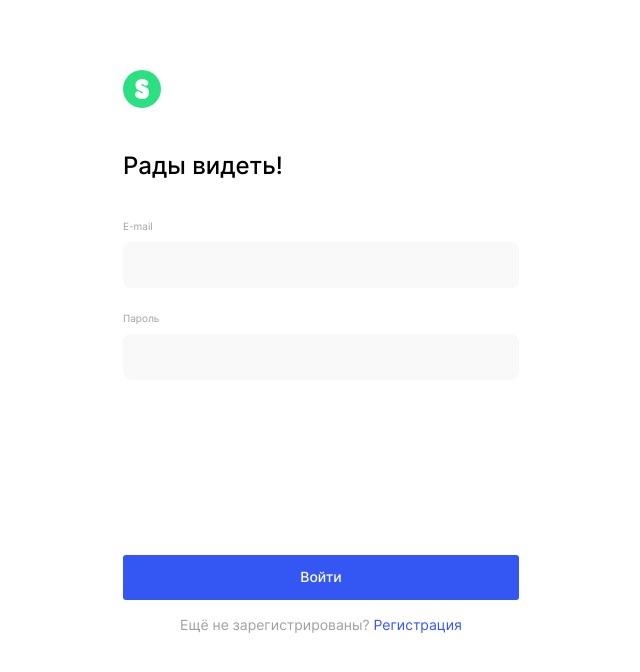
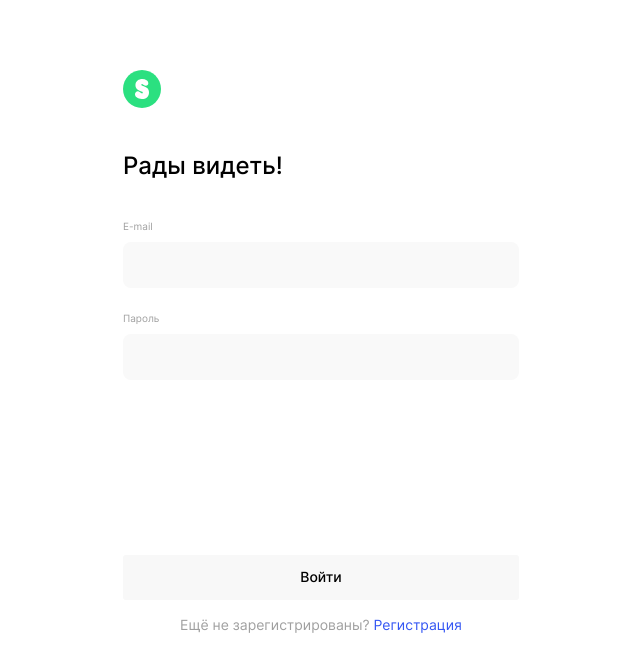
Before and after one commit to VasilyRazdorsky/movies-explorer-frontend, a React (Create React App) app: page /signin in a window 1280 px wide. Shown: the top 672 px of the page, without its empty margins (319-959 px from the left). Built offline with nearby package versions, Linux system fonts and the light colour scheme.

Commit message:
реализовать хук useFormValidation и использовать его в формах

```diff
--- a/src/components/Form/Form.jsx
+++ b/src/components/Form/Form.jsx
@@ -1,12 +1,12 @@
-const Form = ({ currentPage, submitButtonText, children }) => {
+const Form = ({ currentPage, submitButtonText, isValid, handleSubmit, children }) => {
     return (
         <form
             action="#"
             className="form"
-            noValidate
+            onSubmit={handleSubmit}
         >
             {children}
-            <button type="submit" className={`form__submit-button ${currentPage.pathname === "/signin" ? "form__submit-button_action_login" : "form__submit-button_action_register"}`}>{submitButtonText}</button>
+            <button type="submit" disabled={!isValid} className={`form__submit-button ${!isValid && "form__submit-button_disabled"} ${currentPage.pathname === "/signin" ? "form__submit-button_action_login" : "form__submit-button_action_register"}`}>{submitButtonText}</button>
         </form>
     );
 }
--- a/src/components/Login/Login.jsx
+++ b/src/components/Login/Login.jsx
@@ -1,8 +1,14 @@
 import { Link } from "react-router-dom";
 import Header from "../Header/Header";
 import Form from "../Form/Form";
+import useFormValidation from "../../hooks/useFormValidation";
 
 const Login = ({currentPage}) => {
+    const { handleInputChange, isFormValid } = useFormValidation();
+
+    const handleSubmit = (e) => {
+        e.preventDefault();
+    }
 
     return (
         <>
@@ -13,6 +19,8 @@ const Login = ({currentPage}) => {
                 <Form
                     currentPage={currentPage}
                     submitButtonText="Войти"
+                    isValid={isFormValid}
+                    handleSubmit={handleSubmit}
                     children={
                     <>
                     <label htmlFor="email" className="form__label">E-mail</label>
@@ -22,6 +30,9 @@ const Login = ({currentPage}) => {
                         name="email"
                         id="email"
                         required
+                        minLength="2"
+                        maxLength="64"
+                        onChange={handleInputChange}
                     />
                     <span className="form__error">Что-то пошло не так...</span>
 
@@ -32,6 +43,9 @@ const Login = ({currentPage}) => {
                         name="password"
                         id="password"
                         required
+                        minLength="2"
+                        maxLength="40"
+                        onChange={handleInputChange}
                      />
                     <span className="form__error">Что-то пошло не так...</span>
                     </>
--- a/src/components/Register/Register.jsx
+++ b/src/components/Register/Register.jsx
@@ -1,8 +1,14 @@
 import Header from "../Header/Header";
 import Form from "../Form/Form";
 import { Link } from "react-router-dom";
+import useFormValidation from "../../hooks/useFormValidation";
 
 const Register = ({currentPage}) => {
+    const { handleInputChange, isFormValid } = useFormValidation();
+    const handleSubmit = (e) => {
+        e.preventDefault();
+    }
+
     return(
         <>
             <Header currentPage={currentPage} />
@@ -12,6 +18,8 @@ const Register = ({currentPage}) => {
                 <Form
                     currentPage={currentPage}
                     submitButtonText="Зарегистрироваться"
+                    isValid={isFormValid}
+                    handleSubmit={handleSubmit}
                     children={
                     <>
                     <label htmlFor="name" className="form__label">Имя</label>
@@ -21,6 +29,9 @@ const Register = ({currentPage}) => {
                         name="name"
                         id="name"
                         required
+                        minLength="2"
+                        maxLength="30"
+                        onChange={handleInputChange}
                     />
                     <span className="form__error">Что-то пошло не так...</span>
 
@@ -31,6 +42,9 @@ const Register = ({currentPage}) => {
                         name="email"
                         id="email"
                         required
+                        minLength="2"
+                        maxLength="64"
+                        onChange={handleInputChange}
                     />
                     <span className="form__error">Что-то пошло не так...</span>
 
@@ -41,6 +55,9 @@ const Register = ({currentPage}) => {
                         name="password"
                         id="password"
                         required
+                        minLength="2"
+                        maxLength="40"
+                        onChange={handleInputChange}
                      />
                     <span className="form__error">Что-то пошло не так...</span>
                     </>
--- /dev/null
+++ b/src/constants.js
@@ -0,0 +1,4 @@
+const emailRegex =
+  /^(([^<>()[\].,;:\s@"]+(\.[^<>()[\].,;:\s@"]+)*)|(".+"))@(([^<>()[\].,;:\s@"]+\.)+[^<>()[\].,;:\s@"]{2,})$/iu;
+
+export { emailRegex };
--- /dev/null
+++ b/src/hooks/useFormValidation.js
@@ -0,0 +1,54 @@
+import { useCallback, useEffect, useState } from "react";
+import { emailRegex } from "../constants";
+
+const useFormValidation = () => {
+  const [values, setValues] = useState({
+    email: "",
+    password: "",
+  });
+  const [errors, setErrors] = useState({});
+  const [isFormValid, setIsFormValid] = useState(false);
+  const [target, setTarget] = useState("");
+
+  const handleInputChange = (e) => {
+    setValues({
+      ...values,
+      [e.target.name]: e.target.value,
+    });
+    setErrors({
+      ...errors,
+      [e.target.name]: e.validationMessage,
+    });
+    setTarget(e.target);
+  };
+
+  const validateEmail = (email) => {
+    return email.toLowerCase().match(emailRegex);
+  };
+
+  const resetForm = useCallback(
+    (values = {}, errors = {}, isValid = false) => {
+      setValues(values);
+      setErrors(errors);
+      setIsFormValid(isValid);
+    },
+    [setValues, setErrors, setIsFormValid]
+  );
+
+  useEffect(() => {
+    if (
+      values.email &&
+      validateEmail(values.email) &&
+      target.checkValidity() &&
+      values.password.length >= 2
+    ) {
+      setIsFormValid(true);
+    } else {
+      setIsFormValid(false);
+    }
+  }, [target, values]);
+
+  return { values, handleInputChange, errors, isFormValid, resetForm };
+};
+
+export default useFormValidation;
```
